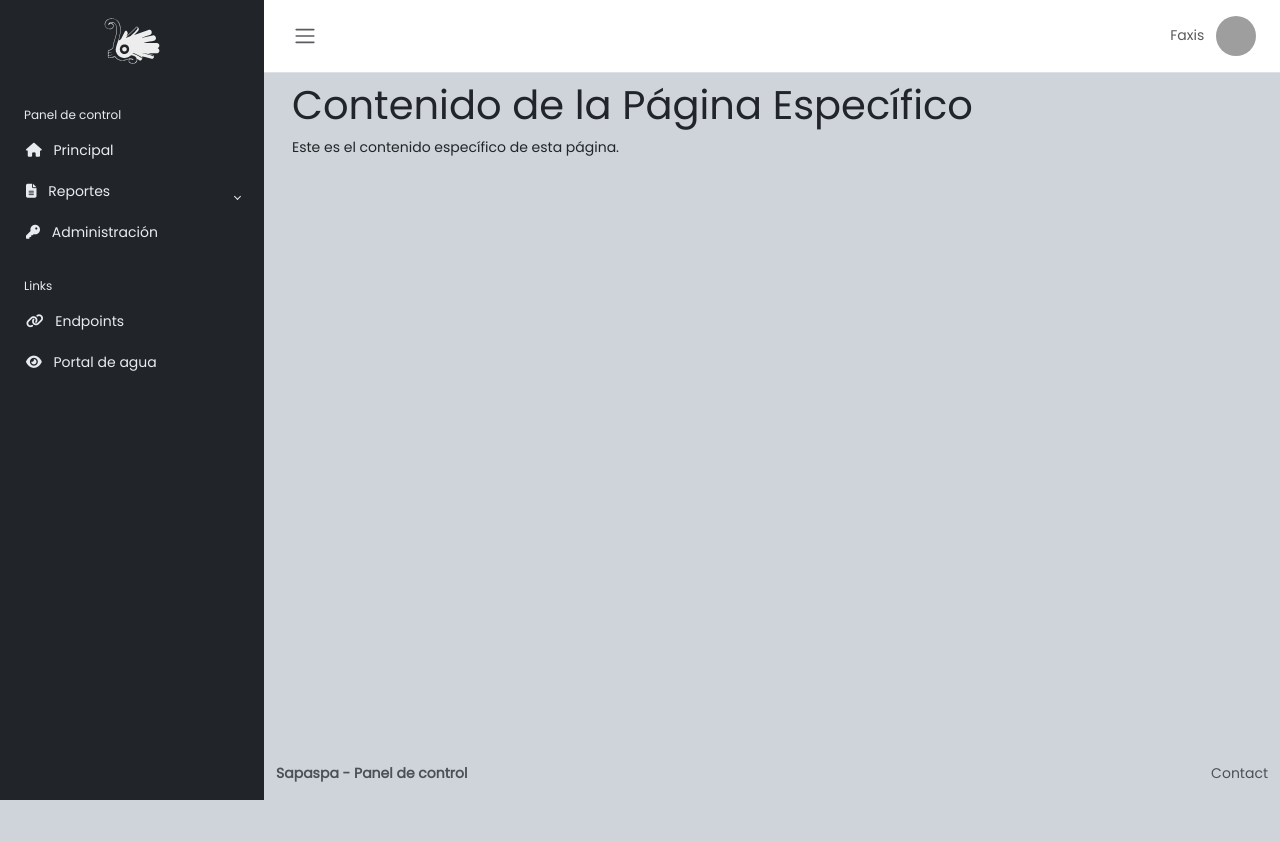
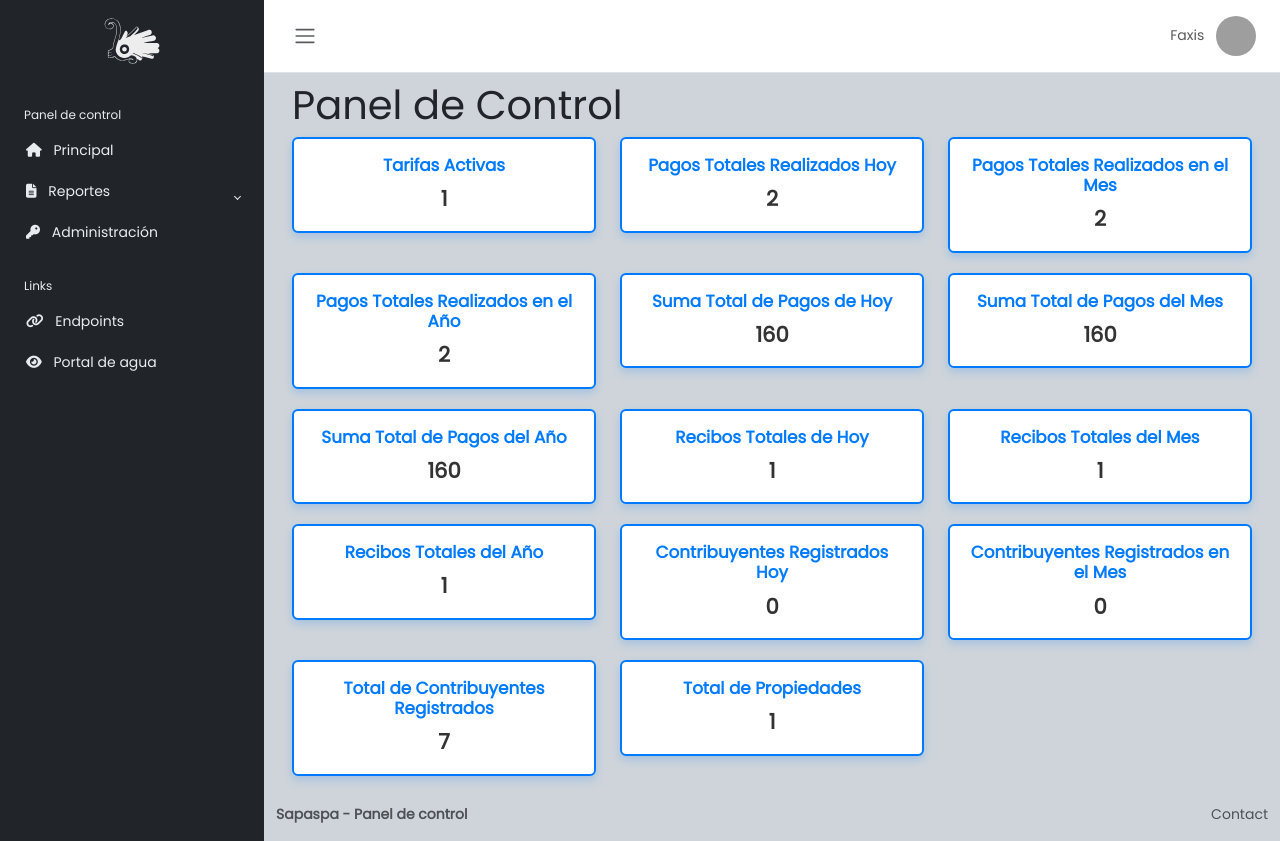
Before and after one commit to FaxisDev/SapaspaProject, a Django app: page /principal/ in a window 1280 px wide. Before the commit the page ends 800 px from the top, so only its background shows below. Run offline with Django 3.2, Linux system fonts and the light colour scheme; a user stored in the database is signed in; data comes from the database, SQL or seed files in the repository; both versions use the stored data as it was after the commit; some libraries are stand-ins or nearby versions; grey boxes are pictures that could not be loaded.

Commit message:
Fuck hardstyle

```diff
--- a/Recibos/models.py
+++ b/Recibos/models.py
@@ -39,7 +39,7 @@ class Recibo(models.Model):
 
 class Pago(models.Model):
     id = models.AutoField(primary_key=True)
-    recibo = models.ForeignKey(Recibo, on_delete=models.PROTECT,default=None)
+    recibo = models.ForeignKey(Recibo, on_delete=models.CASCADE,default=None)
     servicio = models.ForeignKey(Servicio, on_delete=models.PROTECT,default=None)
 
     descuento = models.DecimalField(max_digits =15 ,decimal_places=2, default=0.0)
@@ -51,6 +51,9 @@ class Pago(models.Model):
     fecha_creacion = models.DateTimeField(auto_now_add=True)
     fecha_actualizacion = models.DateTimeField(auto_now=True)
 
+    def __str__(self):
+        return f"{self.id} - {self.mes_pago}, Total: {self.total}"
+
 
     class Meta:
             verbose_name = 'Pago'
--- a/SapaspaProject/urls.py
+++ b/SapaspaProject/urls.py
@@ -21,7 +21,7 @@ from django.contrib.auth import views as auth_views
 from Propiedades.views import PropiedadListCreateView, PropiedadDetailView, TipoPropiedadListCreateView, TipoPropiedadDetailView
 from Contribuyentes.views import ContribuyenteListCreateView, ContribuyenteDetailView
 from Tarifas.views import TarifaListCreateView
-from Recibos.views import ReciboListCreateView, ReciboDetailView, PagoListCreateView, PagoDetailView, TipoPagoListView, ObtenerPagosListView
+from Recibos.views import ReciboListView, ReciboDetailView, PagoListCreateView, PagoDetailView, TipoPagoListView, ObtenerPagosListView, GenerarReciboView
 from Servicios.views import TarifaListView
 
 from Web.View.principal_views import principalView
@@ -45,11 +45,12 @@ urlpatterns = [
     path('api/contribuyentes/<int:pk>/', ContribuyenteDetailView.as_view(), name='contribuyente-detail'),
     path('api/tarifas', TarifaListCreateView.as_view(), name='tarifa-list-create'),
     path('api/tipo-pagos', TipoPagoListView.as_view(), name='Ver lista de tipo de Pagos'),
-    path('api/recibos', ReciboListCreateView.as_view(), name='Crear y ver lista de Recibos'),
+    path('api/recibos', ReciboListView.as_view(), name='Crear y ver lista de Recibos'),
     path('api/recibos/<int:pk>/', ReciboDetailView.as_view(), name='Ver detalle de Recibos'),
     path('api/pago', PagoListCreateView.as_view(), name='Crear y ver lista de Pagos'),
     path('api/pago/<int:pk>/', PagoDetailView.as_view(), name='Ver detalle de Pagos'),
     path('api/obtener-pago', ObtenerPagosListView.as_view(), name='Obtener lista pagos pendientes'),
+    path('api/generar-recibo',GenerarReciboView.as_view(), name='Generar recibo con pagos'),
     path('api/servicios/', TarifaListView.as_view(), name='propiedad-list'),
 
 ]
--- a/Web/Templates/principal.html
+++ b/Web/Templates/principal.html
@@ -1,14 +1,153 @@
-<!-- pagina.html -->
+<!-- portal.html -->
 {% extends 'Layouts/layout.html' %}
 
 {% block title %}
-  Panel de control
+Panel de control
 {% endblock %}
 
 {% block content %}
 <div class="container-fluid">
-  <h1>Contenido de la Página Específico</h1>
-  <p>Este es el contenido específico de esta página.</p>
+    <h1>Panel de Control</h1>
+    <div class="row">
+        <!-- Tarifas Activas -->
+        <div class="col-md-4">
+            <div class="card custom-card">
+                <div class="card-body">
+                    <h5 class="card-title custom-card-title">Tarifas Activas</h5>
+                    <p class="card-text custom-card-text">{{ tarifas_activas }}</p>
+                </div>
+            </div>
+        </div>
 
+        <!-- Pagos Hoy -->
+        <div class="col-md-4">
+            <div class="card custom-card">
+                <div class="card-body">
+                    <h5 class="card-title custom-card-title">Pagos Totales Realizados Hoy</h5>
+                    <p class="card-text custom-card-text">{{ pagos_hoy }}</p>
+                </div>
+            </div>
+        </div>
+
+        <!-- Pagos del Mes -->
+        <div class="col-md-4">
+            <div class="card custom-card">
+                <div class="card-body">
+                    <h5 class="card-title custom-card-title">Pagos Totales Realizados en el Mes</h5>
+                    <p class="card-text custom-card-text">{{ pagos_mes }}</p>
+                </div>
+            </div>
+        </div>
+
+        <!-- Pagos del Año -->
+        <div class="col-md-4">
+            <div class="card custom-card">
+                <div class="card-body">
+                    <h5 class="card-title custom-card-title">Pagos Totales Realizados en el Año</h5>
+                    <p class="card-text custom-card-text">{{ pagos_anio }}</p>
+                </div>
+            </div>
+        </div>
+
+        <!-- Suma Pagos Hoy -->
+        <div class="col-md-4">
+            <div class="card custom-card">
+                <div class="card-body">
+                    <h5 class="card-title custom-card-title">Suma Total de Pagos de Hoy</h5>
+                    <p class="card-text custom-card-text">{{ suma_pagos_hoy }}</p>
+                </div>
+            </div>
+        </div>
+
+        <!-- Suma Pagos del Mes -->
+        <div class="col-md-4">
+            <div class="card custom-card">
+                <div class="card-body">
+                    <h5 class="card-title custom-card-title">Suma Total de Pagos del Mes</h5>
+                    <p class="card-text custom-card-text">{{ suma_pagos_mes }}</p>
+                </div>
+            </div>
+        </div>
+
+        <!-- Suma Pagos del Año -->
+        <div class="col-md-4">
+            <div class="card custom-card">
+                <div class="card-body">
+                    <h5 class="card-title custom-card-title">Suma Total de Pagos del Año</h5>
+                    <p class="card-text custom-card-text">{{ suma_pagos_anio }}</p>
+                </div>
+            </div>
+        </div>
+
+        <!-- Recibos Hoy -->
+        <div class="col-md-4">
+            <div class="card custom-card">
+                <div class="card-body">
+                    <h5 class="card-title custom-card-title">Recibos Totales de Hoy</h5>
+                    <p class="card-text custom-card-text">{{ recibos_hoy }}</p>
+                </div>
+            </div>
+        </div>
+
+        <!-- Recibos del Mes -->
+        <div class="col-md-4">
+            <div class="card custom-card">
+                <div class="card-body">
+                    <h5 class="card-title custom-card-title">Recibos Totales del Mes</h5>
+                    <p class="card-text custom-card-text">{{ recibos_mes }}</p>
+                </div>
+            </div>
+        </div>
+
+        <!-- Recibos del Año -->
+        <div class="col-md-4">
+            <div class="card custom-card">
+                <div class="card-body">
+                    <h5 class="card-title custom-card-title">Recibos Totales del Año</h5>
+                    <p class="card-text custom-card-text">{{ recibos_anio }}</p>
+                </div>
+            </div>
+        </div>
+
+        <!-- Contribuyentes Registrados Hoy -->
+        <div class="col-md-4">
+            <div class="card custom-card">
+                <div class="card-body">
+                    <h5 class="card-title custom-card-title">Contribuyentes Registrados Hoy</h5>
+                    <p class="card-text custom-card-text">{{ contribuyentes_hoy }}</p>
+                </div>
+            </div>
+        </div>
+
+        <!-- Contribuyentes Registrados en el Mes -->
+        <div class="col-md-4">
+            <div class="card custom-card">
+                <div class="card-body">
+                    <h5 class="card-title custom-card-title">Contribuyentes Registrados en el Mes</h5>
+                    <p class="card-text custom-card-text">{{ contribuyentes_mes }}</p>
+                </div>
+            </div>
+        </div>
+
+        <!-- Total Contribuyentes Registrados -->
+        <div class="col-md-4">
+            <div class="card custom-card">
+                <div class="card-body">
+                    <h5 class="card-title custom-card-title">Total de Contribuyentes Registrados</h5>
+                    <p class="card-text custom-card-text">{{ contribuyentes_total }}</p>
+                </div>
+            </div>
+        </div>
+
+        <!-- Total de Propiedades -->
+        <div class="col-md-4">
+            <div class="card custom-card">
+                <div class="card-body">
+                    <h5 class="card-title custom-card-title">Total de Propiedades</h5>
+                    <p class="card-text custom-card-text">{{ total_propiedades }}</p>
+                </div>
+            </div>
+        </div>
+    </div>
 </div>
 {% endblock %}
--- a/Web/View/principal_views.py
+++ b/Web/View/principal_views.py
@@ -1,11 +1,64 @@
 from django.shortcuts import render
 from django.contrib.auth.decorators import login_required
+from django.shortcuts import render
+from django.utils import timezone
+from django.db.models import Sum, Count
+from datetime import timedelta
 
+from Tarifas.models import Tarifa
+from Recibos.models import Pago, Recibo
+from Tarifas.models import Tarifa
+from Contribuyentes.models import Contribuyente
+from Propiedades.models import  Propiedad
 # Create your views here.
 @login_required # type: ignore
 def principalView(request):
-    contexto = {
-        'titulo': 'Mi página',
-        'contenido': 'Bienvenido a mi página web.'
+    # Obtener la fecha actual
+    hoy = timezone.now().date()
+    inicio_mes = hoy.replace(day=1)
+    inicio_anio = hoy.replace(month=1, day=1)
+
+    # Tarifas activas dentro del año actual
+    tarifas_activas = Tarifa.objects.filter(fecha_inicio_vigencia__year=hoy.year).count()
+
+    # Pagos totales
+    pagos_hoy = Pago.objects.filter(fecha_creacion__date=hoy).count()
+    pagos_mes = Pago.objects.filter(fecha_creacion__date__gte=inicio_mes).count()
+    pagos_anio = Pago.objects.filter(fecha_creacion__date__gte=inicio_anio).count()
+
+    # Suma total de pagos
+    suma_pagos_hoy = Pago.objects.filter(fecha_creacion__date=hoy).aggregate(total=Sum('total'))['total'] or 0
+    suma_pagos_mes = Pago.objects.filter(fecha_creacion__date__gte=inicio_mes).aggregate(total=Sum('total'))['total'] or 0
+    suma_pagos_anio = Pago.objects.filter(fecha_creacion__date__gte=inicio_anio).aggregate(total=Sum('total'))['total'] or 0
+
+    # Recibos totales
+    recibos_hoy = Recibo.objects.filter(fecha_creacion__date=hoy).count()
+    recibos_mes = Recibo.objects.filter(fecha_creacion__date__gte=inicio_mes).count()
+    recibos_anio = Recibo.objects.filter(fecha_creacion__date__gte=inicio_anio).count()
+
+    # Contribuyentes registrados
+    contribuyentes_hoy = Contribuyente.objects.filter(fecha_creacion__date=hoy).count()
+    contribuyentes_mes = Contribuyente.objects.filter(fecha_creacion__date__gte=inicio_mes).count()
+    contribuyentes_total = Contribuyente.objects.all().count()
+
+    # Total de propiedades
+    total_propiedades = Propiedad.objects.all().count()
+
+    context = {
+        'tarifas_activas': tarifas_activas,
+        'pagos_hoy': pagos_hoy,
+        'pagos_mes': pagos_mes,
+        'pagos_anio': pagos_anio,
+        'suma_pagos_hoy': suma_pagos_hoy,
+        'suma_pagos_mes': suma_pagos_mes,
+        'suma_pagos_anio': suma_pagos_anio,
+        'recibos_hoy': recibos_hoy,
+        'recibos_mes': recibos_mes,
+        'recibos_anio': recibos_anio,
+        'contribuyentes_hoy': contribuyentes_hoy,
+        'contribuyentes_mes': contribuyentes_mes,
+        'contribuyentes_total': contribuyentes_total,
+        'total_propiedades': total_propiedades,
     }
-    return render(request, 'principal.html', contexto)
+
+    return render(request, 'principal.html', context)
--- a/Web/static/css/styles.css
+++ b/Web/static/css/styles.css
@@ -199,3 +199,22 @@ html[data-bs-theme="dark"] .theme-toggle .fa-moon {
 html[data-bs-theme="light"] .theme-toggle .fa-sun {
     display: none;
 }
+
+.custom-card {
+    border: 2px solid #007BFF; /* Borde azul */
+    box-shadow: 0 4px 8px 0 rgba(0, 123, 255, 0.2); /* Sombra azul */
+    text-align: center; /* Texto centralizado */
+    margin-bottom: 20px; /* Espaciado entre tarjetas */
+}
+
+.custom-card-title {
+    font-size: 1.2em; /* Título simple */
+    font-weight: bold; /* Negrita */
+    color: #007BFF; /* Color azul */
+}
+
+.custom-card-text {
+    font-size: 1.5em; /* Tamaño de texto más grande */
+    font-weight: bold; /* Negrita */
+    color: #333; /* Color de texto */
+}
```
Also changed, not shown: Recibos/views.py (+97 -9 lines), SapaspaProject/settings.py (+6 -1 lines), db.sqlite3.
